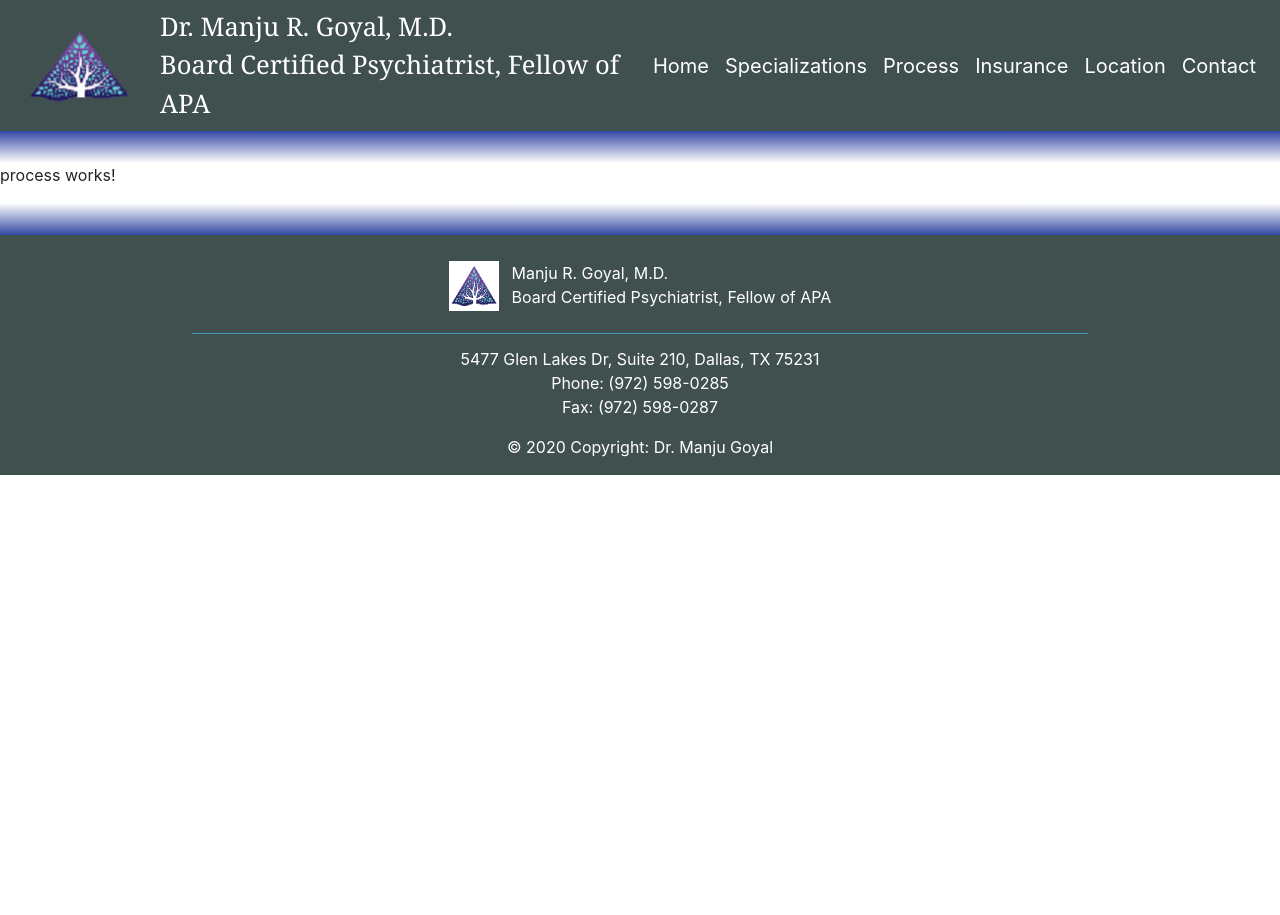
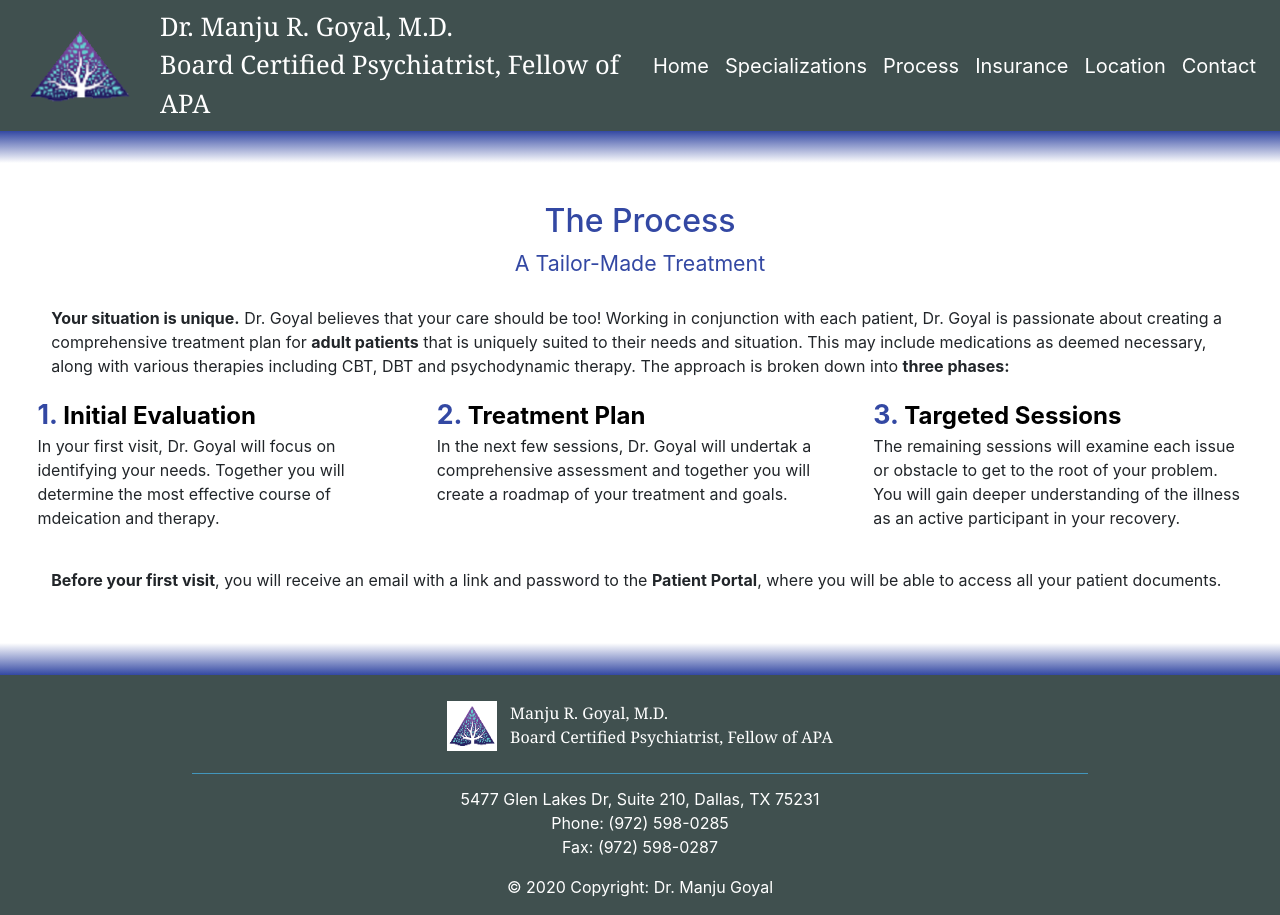
Before and after one commit to davidtrom/Goyal-Client, an Angular app: page /process in a window 1280 px wide. Before the commit the page ends 800 px from the top, so only its background shows below. Built offline with nearby package versions, Linux system fonts and the light colour scheme.

Commit message:
process component looking good

```diff
--- a/src/app/footer/footer.component.css
+++ b/src/app/footer/footer.component.css
@@ -34,6 +34,7 @@ img {
 
 #title{
     margin-left: 1%;
+    font-family: Georgia, 'Times New Roman', Times, serif;
 }
 
 .container {
--- a/src/app/location/location.component.html
+++ b/src/app/location/location.component.html
@@ -28,7 +28,7 @@
 </div> -->
 
 <div class="flex-conatiner">
-    <div id="grad1">
+    <!-- <div id="grad1"> -->
 
         <div class="row">
             <div class="col" id="col1">
@@ -90,28 +90,5 @@
             </div>
         </div>
 
-    </div>
+    <!-- </div> -->
 </div>
-<!-- <div class="map">
-    <iframe width="600" height="450" frameborder="0" style="border:0" src="https://www.google.com/maps/embed/v1/place?q=5477%20Glen%20Lakes%20Dr%2C%20Dallas%2C%20TX%2075231&key=AIzaSyBxzXj9gl87zPbDcJ-19u1tDLNboOcyu0E" allowfullscreen></iframe>
-</div>  -->
-
-
-    <!-- <div class="row">
-        <div class="column">
-            <h2 id="maps-heading"><u>Course Maps</u></h2>
-            <div class="links" style="float:left">
-                <a href="../../assets/images/new 10k map.png" title="View Map" target="_blank"><u>View 10K Race Map</u></a>
-                <br>
-                <br>
-                <a href="../../assets/images/new 5k map.png" title="View Map" target="_blank"><u>View 5K Race Map</u></a>
-            </div>
-        </div>
-
-        <div class="column">
-            <img src="../../assets/images/stampede start.JPG" style="width:75%" id="start-pic">
-            <div id="caption-raceStart" style="float:right">
-                Some of the over 250 runners who competed in the 2019 Stampede.
-            </div>
-        </div>
-    </div> -->
--- a/src/app/process/process.component.css
+++ b/src/app/process/process.component.css
@@ -0,0 +1,46 @@
+h2{
+    text-align: center;
+    color: rgb(51, 72, 163);
+    padding-top: 3%;
+}
+
+#subtitle{
+    text-align: center;
+    color: rgb(51, 72, 163);
+    font-size: 16pt;
+    padding-bottom: 2%;
+}
+
+.title{
+    display: inline;
+    color: black;
+    font-weight: bold;
+    font-size: 18pt;
+}
+
+.numbers{
+    font-size: 20pt;
+    color: rgb(51, 72, 163);
+    display: inline;
+    font-weight: bold;
+}
+
+.col3{
+    padding-right: 4%;
+}
+
+.col1{
+    padding-left: 4%;
+}
+
+#unique{
+    padding-left: 4%;
+    padding-right: 4%;
+}
+
+#portal{
+    padding-left: 4%;
+    padding-right: 4%;
+    padding-bottom: 4%;
+    padding-top: 3%;
+}
--- a/src/app/process/process.component.html
+++ b/src/app/process/process.component.html
@@ -1 +1,66 @@
-<p>process works!</p>
+<div class="flex-container">
+    <div class="text">
+        <div id="subtitle">
+            <h2>The Process</h2>
+            A Tailor-Made Treatment
+    </div>
+        <p id="unique">
+            <strong>Your situation is unique.</strong>  Dr. Goyal believes that your care should be too!
+            Working in conjunction with each patient, Dr. Goyal is passionate about creating a comprehensive
+            treatment plan for <strong>adult patients</strong> that is uniquely suited to their needs and situation.
+            This may include medications as deemed necessary, along with various therapies including CBT, DBT and
+            psychodynamic therapy.  The approach is broken down into <strong>three phases:</strong>
+        </p>
+    </div>
+</div>
+
+<div class="flex-container">
+
+        <div class="row">
+            <div class="col-md-4 col1">
+                <div class="numbers">
+                    1.
+                </div>
+                <div class="title">
+                    Initial Evaluation
+                </div>
+                <div class="phase">
+                    In your first visit, Dr. Goyal will focus on identifying your needs.  Together you will determine
+                    the most effective course of mdeication and therapy.
+                </div>
+            </div>
+
+
+            <div class="col-md-4">
+                <div class="numbers">
+                    2.
+                </div>
+                <div class="title">
+                    Treatment Plan
+                </div>
+                <div class="phase">
+                    In the next few sessions, Dr. Goyal will undertak a comprehensive assessment and together you will
+                    create a roadmap of your treatment and goals.
+                </div>
+            </div>
+
+
+            <div class="col-md-4 col3">
+                <div class="numbers">
+                    3.
+                </div>
+                <div class="title">
+                    Targeted Sessions
+                </div>
+                <div class="phase">
+                    The remaining sessions will examine each issue or obstacle to get to the root of your problem.  You
+                    will gain deeper understanding of the illness as an active participant in your recovery.
+                </div>
+            </div>
+        </div>
+
+        <div id="portal">
+            <strong>Before your first visit</strong>, you will receive an email with a link and password to the
+            <strong>Patient Portal</strong>, where you will be able to access all your patient documents.
+        </div>
+</div>
--- a/src/app/specialties/specialties.component.css
+++ b/src/app/specialties/specialties.component.css
@@ -1,18 +1,20 @@
-#container{
+.container{
     width: auto;
     max-width: 100%;
-    height: 150vh;
+    height: 137vh;
+    max-height: fit-content;
     /* max-height: 30vh; */
     /* max-height: fit-content; */
     /* background-image: linear-gradient(rgb(75, 167, 209),rgb(65, 221, 174)); */
     background-image: url("../../assets/hyacinth2.jpg");
-    /* background-blend-mode: screen;*/
     background-position: center center;
-    opacity: 0.8;
+    opacity: 0.35;
+    /* background-repeat: repeat; */
 }
 
-.specializations{
-    padding-bottom: 7%;
+#specializations{
+    padding-bottom: 5%;
+    margin-left: 38%;
 }
 
 h2{
@@ -21,9 +23,12 @@ h2{
     padding-bottom: 2%;
 }
 
-#text{
+div.text{
+    font-size: 13pt;
+    position: relative;
     padding-left: 7%;
     padding-right: 7%;
     color: black;
-    margin-top: -20%;
+    margin-top: -67%;
+    font-weight: bold;
 }
--- a/src/app/specialties/specialties.component.html
+++ b/src/app/specialties/specialties.component.html
@@ -1,7 +1,7 @@
 
 <div class="flex-container">
-    <div id="container"></div>
-        <div id="text">
+    <div class="container"></div>
+        <div class="text">
            <h2>Dialectical Behavioral Therapy (DBT) / Cognitive Behavioral Therapy (CBT)</h2>
             <p>
                 Dr. Goyal specializes in DBT and CBT.  DBT is a type of CBT and has four main goals - teach
@@ -25,14 +25,9 @@
             </p>
 
 
+        <h2 class="spec-text">Specializations(Adults Only)</h2>
 
-
-
-
-
-        Specializations(Adults Only)
-
-        <div class="specializations">
+        <div id="specializations">
             Dr. Goyal specializes in the following:
             <ul>
                 <li>Depression</li>
```
